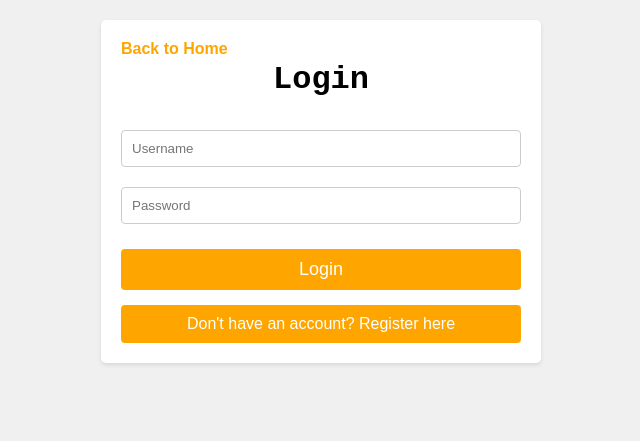
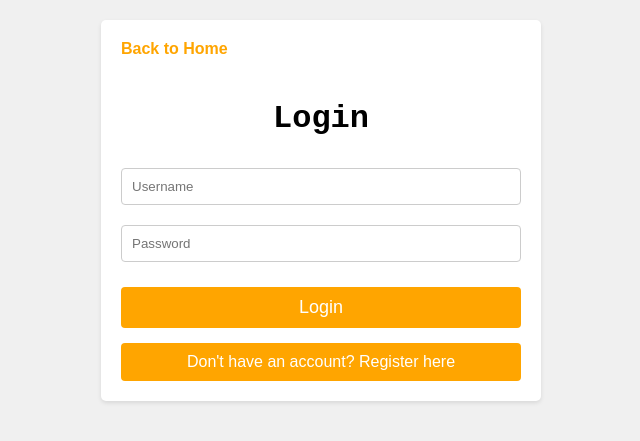
Before and after one commit to RahinAshraf/ash_driving_school, a Django app: page /login/ in a window 1280 px wide. Shown: the top 441 px of the page, without its empty margins (319-959 px from the left). Run offline with Django 3.2, Linux system fonts and the light colour scheme.

Commit message:
Describe the changes you made

```diff
--- a/ash_driving_school/templates/registration/login.html
+++ b/ash_driving_school/templates/registration/login.html
@@ -99,6 +99,7 @@
             text-align: center; /* Center-align header */
             color: black;
             font-family: 'Courier New', Courier, monospace;
+            margin-top: 60px; /* Increased margin-top to create space below the link */
         }
 
     </style>
```
